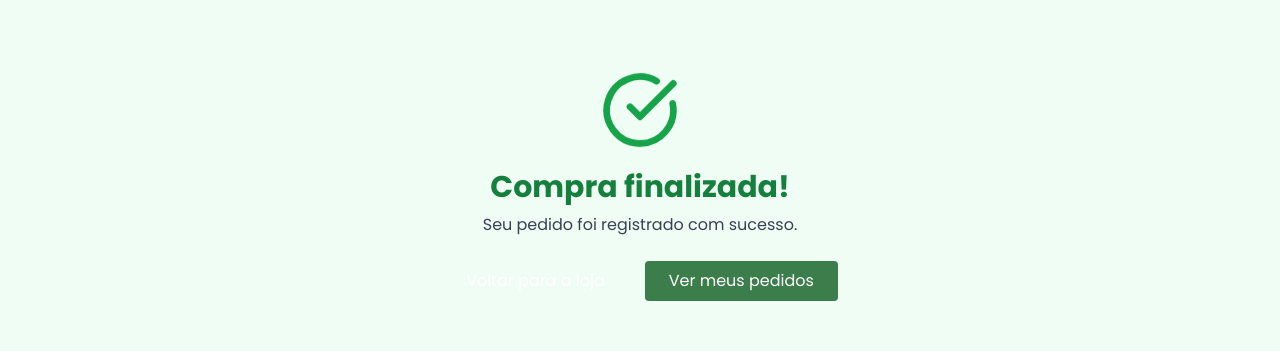
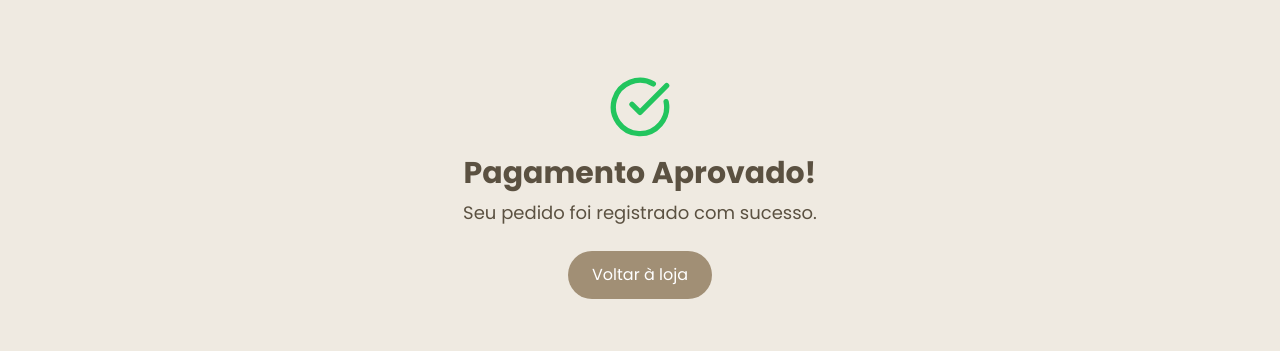
Before and after one commit to Hookzera1/buenas-store, a React (Vite) app: page /sucesso in a window 1280 px wide. Shown: the part 213-564 px from the top of the page. Built offline with nearby package versions, Linux system fonts and the light colour scheme; no server answers.

Commit message:
Corrige estrutura dos itens para Mercado Pago

```diff
--- a/src/pages/Carrinho.jsx
+++ b/src/pages/Carrinho.jsx
@@ -15,7 +15,7 @@ const Carrinho = () => {
     desconto,
     total,
     totalComDesconto,
-    registrarPedido,
+    registrarPedido, // continua disponível, mas agora será usado na página de sucesso
   } = useCarrinho();
 
   const [modoEscuro, setModoEscuro] = useState(false);
@@ -31,6 +31,7 @@ const Carrinho = () => {
       unit_price: parseFloat(item.preco),
       quantity: item.quantidade,
     }));
+
     console.log("Itens enviados ao Mercado Pago:", itensParaPagar);
 
     try {
@@ -45,7 +46,7 @@ console.log("Itens enviados ao Mercado Pago:", itensParaPagar);
       const data = await response.json();
 
       if (data.init_point) {
-      registrarPedido(); // Registra o pedido antes do redirecionamento
+        // 🔄 Agora só redireciona, não limpa o carrinho nem registra o pedido ainda
         window.location.href = data.init_point;
       } else {
         toast.error("Erro ao criar pagamento.");
@@ -57,10 +58,8 @@ console.log("Itens enviados ao Mercado Pago:", itensParaPagar);
     }
   };
 
-
   return (
     <div className={`min-h-screen ${modoEscuro ? "bg-[#1a1a1a] text-white" : "bg-[#EFEAE1] text-[#5B5141]"} font-[Poppins]`}>
-      {/* Botão Modo Escuro */}
       <div className="fixed bottom-5 right-5 z-50">
         <button
           onClick={() => setModoEscuro(!modoEscuro)}
--- a/src/pages/Sucesso.jsx
+++ b/src/pages/Sucesso.jsx
@@ -1,31 +1,29 @@
-import React from "react";
-import { useNavigate } from "react-router-dom";
+import React, { useEffect } from "react";
+import { useCarrinho } from "../components/context/CarrinhoContext";
+import { Link } from "react-router-dom";
 import { CheckCircle } from "lucide-react";
 
 const Sucesso = () => {
-  const navigate = useNavigate();
+  const { limparCarrinho, registrarPedido } = useCarrinho();
+
+  useEffect(() => {
+    const urlParams = new URLSearchParams(window.location.search);
+    const status = urlParams.get("status");
+
+    if (status === "approved") {
+      registrarPedido();
+      limparCarrinho();
+    }
+  }, []);
 
   return (
-    <div className="flex flex-col items-center justify-center h-screen bg-green-50 px-4 text-center">
-      <CheckCircle className="text-green-600 w-20 h-20 mb-4 animate-bounce" />
-      <h1 className="text-3xl font-bold text-green-700 mb-2">Compra finalizada!</h1>
-      <p className="text-gray-700 mb-6">Seu pedido foi registrado com sucesso.</p>
-
-      <div className="flex flex-col sm:flex-row gap-4">
-        <button
-          onClick={() => navigate("/")}
-          className="bg-roxo text-white px-6 py-2 rounded hover:bg-roxoClaro transition"
-        >
-          Voltar para a loja
-        </button>
-
-        <button
-          onClick={() => navigate("/Historico")}
-          className="bg-verde text-white px-6 py-2 rounded hover:bg-green-700 transition"
-        >
-          Ver meus pedidos
-        </button>
-      </div>
+    <div className="min-h-screen bg-[#EFEAE1] text-[#5B5141] flex flex-col items-center justify-center text-center font-[Poppins] px-4">
+      <CheckCircle size={64} className="text-green-500 mb-4" />
+      <h1 className="text-3xl font-bold mb-2">Pagamento Aprovado!</h1>
+      <p className="text-lg mb-6">Seu pedido foi registrado com sucesso.</p>
+      <Link to="/" className="bg-[#A18F75] text-white px-6 py-3 rounded-full hover:bg-[#8a7558] transition">
+        Voltar à loja
+      </Link>
     </div>
   );
 };
```
Lines whose indentation alone changed are shown as unchanged.
